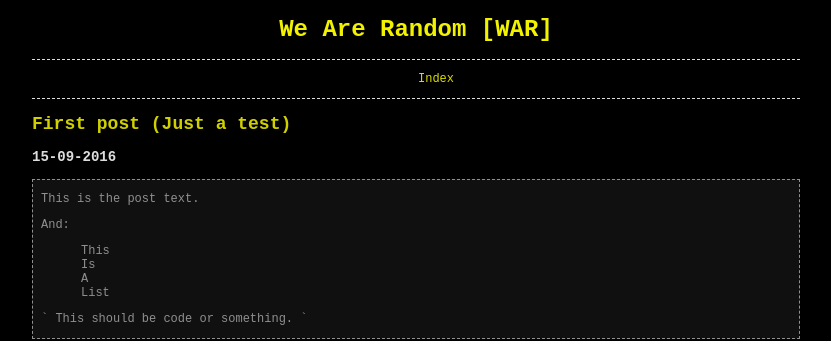
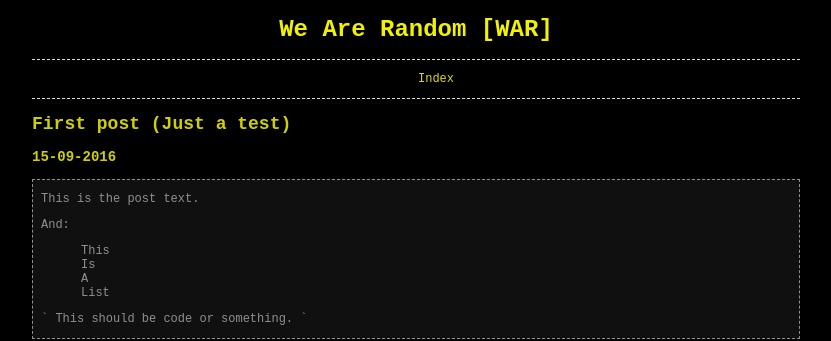
Before and after one commit to wearerandom/wearerandom.github.io, a Jekyll site: the page built from _posts/2016-09-15-first-post.md, in a window 1280 px wide. Shown: the top 341 px of the page, without its empty margins (224-1055 px from the left). Built offline with Jekyll 4.4.1, drawn with Linux system fonts in a browser that asks for light colours.

Commit message:
Update _styles.scss

```diff
--- a/_sass/_styles.scss
+++ b/_sass/_styles.scss
@@ -64,6 +64,10 @@ body.wrap{
     h2 {
         color: #d0d000;
     }
+    h3 {
+        text-size: 12px;
+        color: #d0d000;
+    }
     .footer {
         border-top: 1px dashed;
         position:absolute;
```
